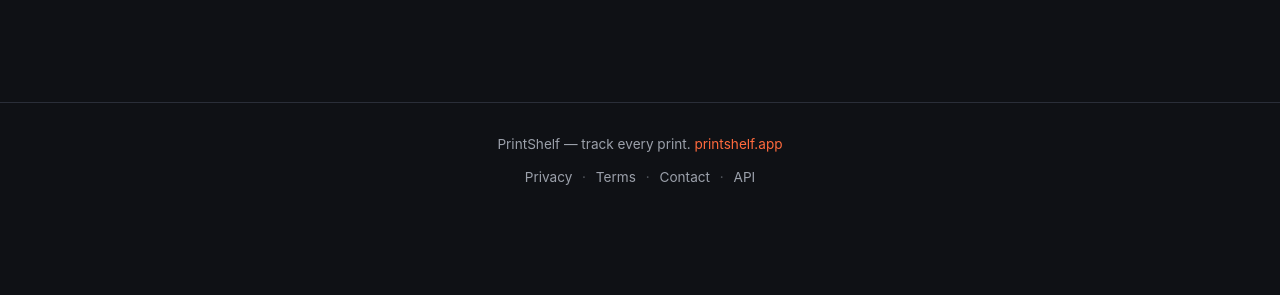
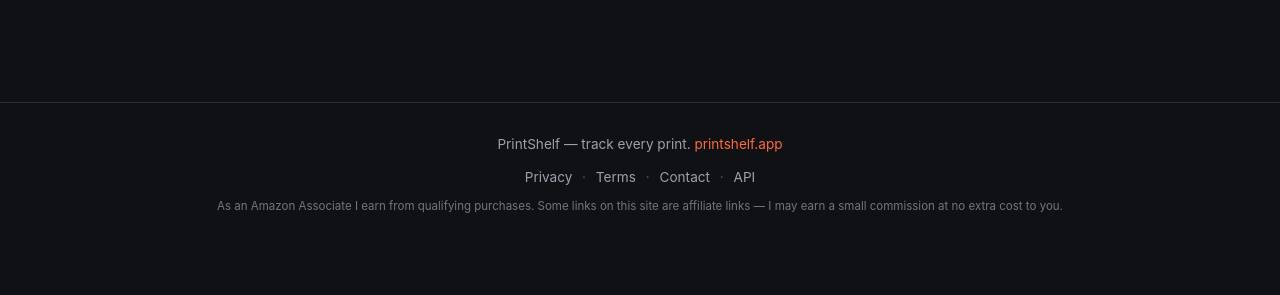
Before and after one commit to superseriousseller/printshelf, a FastAPI app: page /explore in a window 1280 px wide. Shown: the part 505-800 px from the top of the page. Run offline with FastAPI, Linux system fonts and the light colour scheme; some libraries are stand-ins or nearby versions.

Commit message:
Add affiliate disclosure to site footer (FTC + Amazon Associates requirement)
Co-Authored-By: Claude Sonnet 4.6 <noreply@anthropic.com>

```diff
--- a/backend/static/app.css
+++ b/backend/static/app.css
@@ -432,6 +432,7 @@ footer {
 .footer-links a { color: var(--text-dim); }
 .footer-links a:hover { color: var(--text); }
 .footer-sep { margin: 0 6px; opacity: 0.5; }
+.footer-affiliate { margin: 10px 0 0; font-size: 0.72rem; color: var(--text-dim); opacity: 0.7; }
 
 /* Photo upload page */
 .photo-upload-page { max-width: 480px; margin: 40px auto; padding: 0 20px; }
--- a/backend/templates/base.html
+++ b/backend/templates/base.html
@@ -41,6 +41,7 @@
             <span class="footer-sep">·</span>
             <a href="/developers">API</a>
         </p>
+        <p class="footer-affiliate">As an Amazon Associate I earn from qualifying purchases. Some links on this site are affiliate links — I may earn a small commission at no extra cost to you.</p>
     </footer>
 <script>
 (function() {
```
